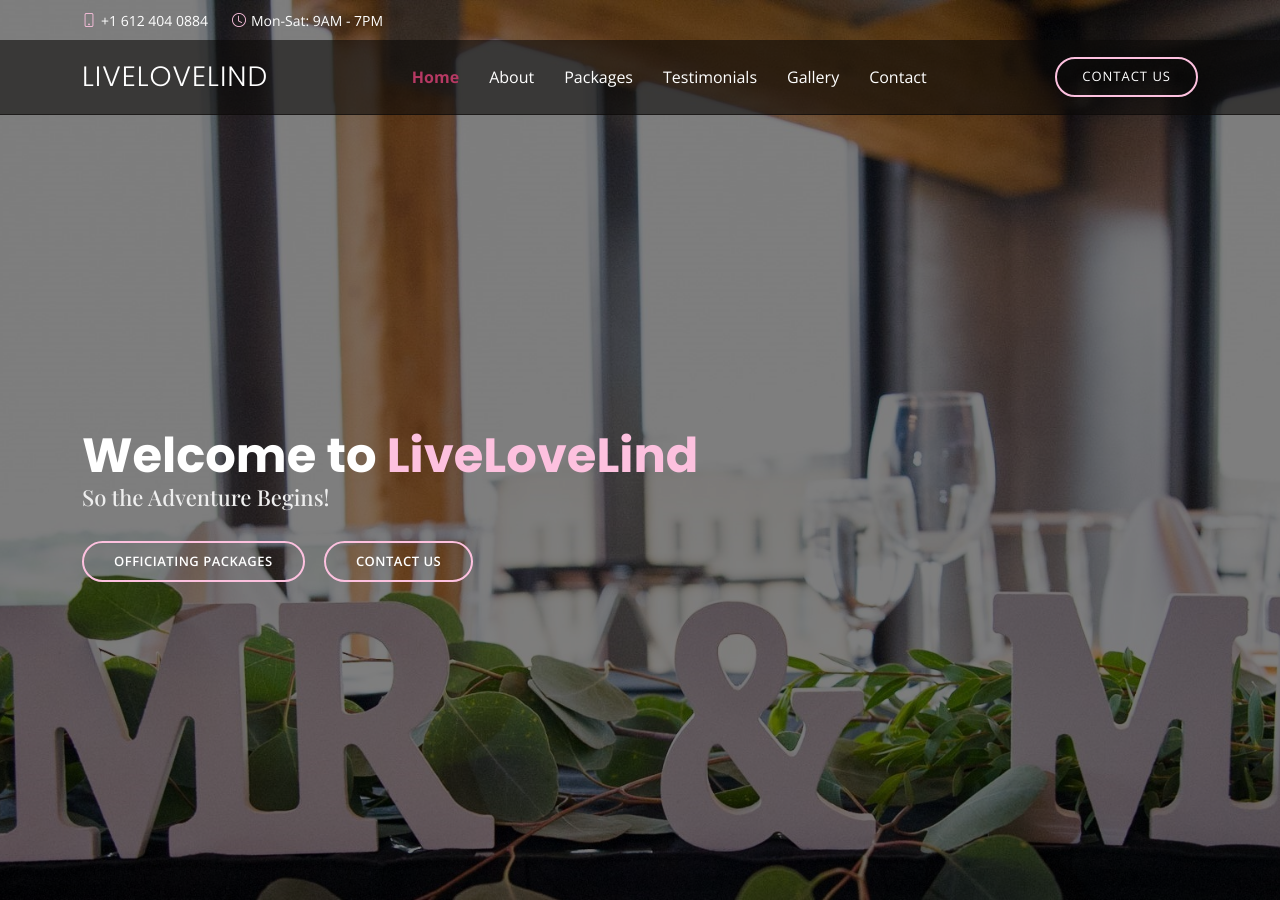
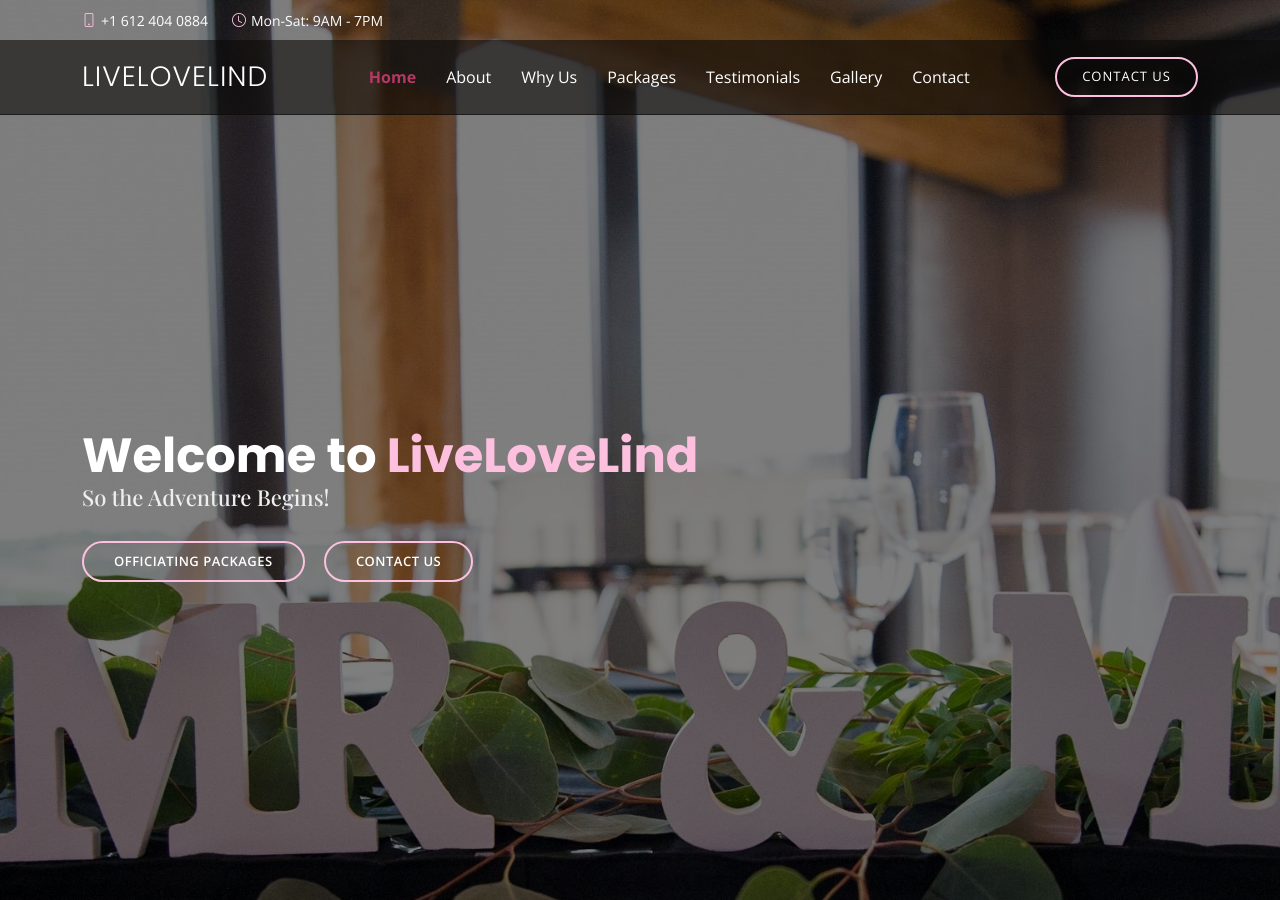
Before and after one commit to LiveLoveLind/LiveLoveLind.github.io, a Jekyll site: the page built from index.md, in a window 1280 px wide and 900 px high. Built offline with Jekyll 4.4.1, drawn with Linux system fonts in a browser that asks for light colours; some web fonts are replaced.

Commit message:
added why us to nav bar

```diff
--- a/_includes/header.html
+++ b/_includes/header.html
@@ -11,6 +11,7 @@
         <ul>
           <li><a class="nav-link scrollto active" href="#hero">Home</a></li>
           <li><a class="nav-link scrollto" href="#about">About</a></li>
+          <li><a class="nav-link scrollto" href="#why-us">Why Us</a></li>
           <li><a class="nav-link scrollto" href="#specials">Packages</a></li>
           <!-- <li><a class="nav-link scrollto" href="#events">Events</a></li> -->
           <li><a class="nav-link scrollto" href="#testimonials">Testimonials</a></li>
```
